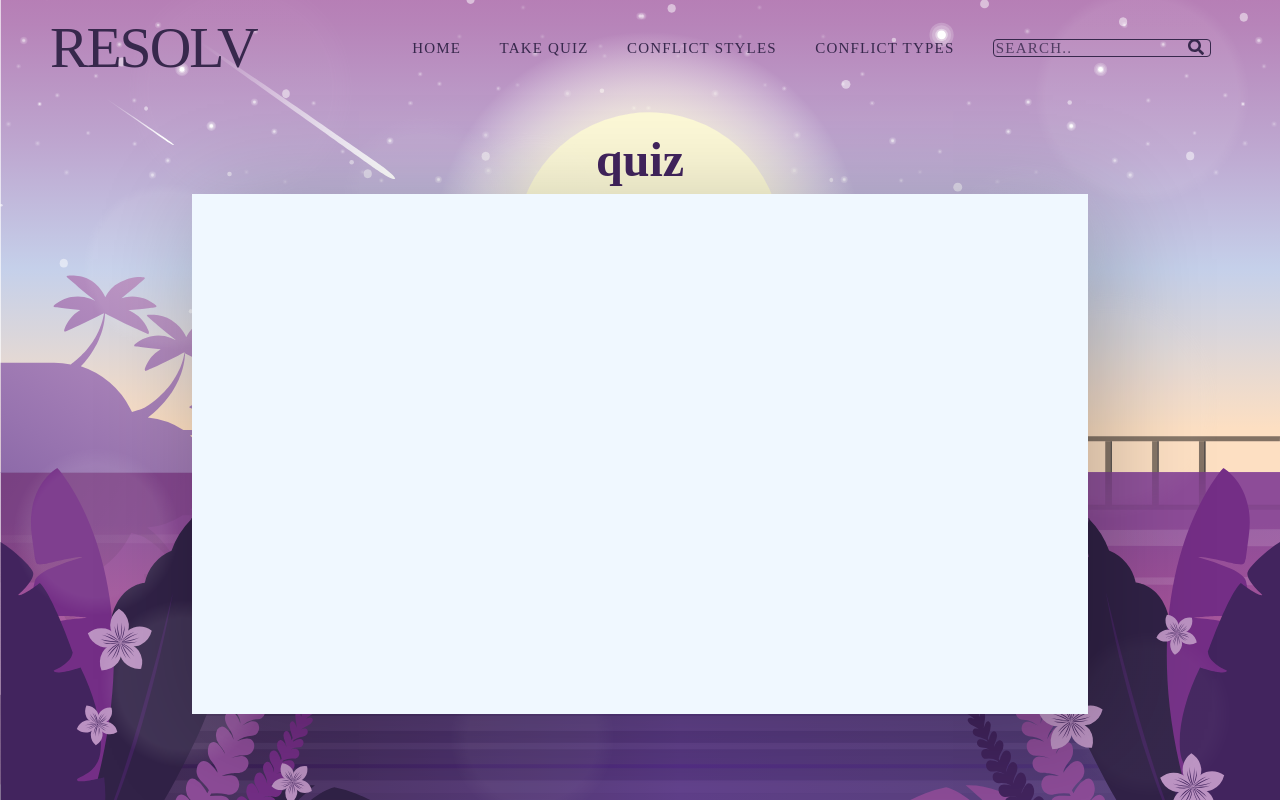
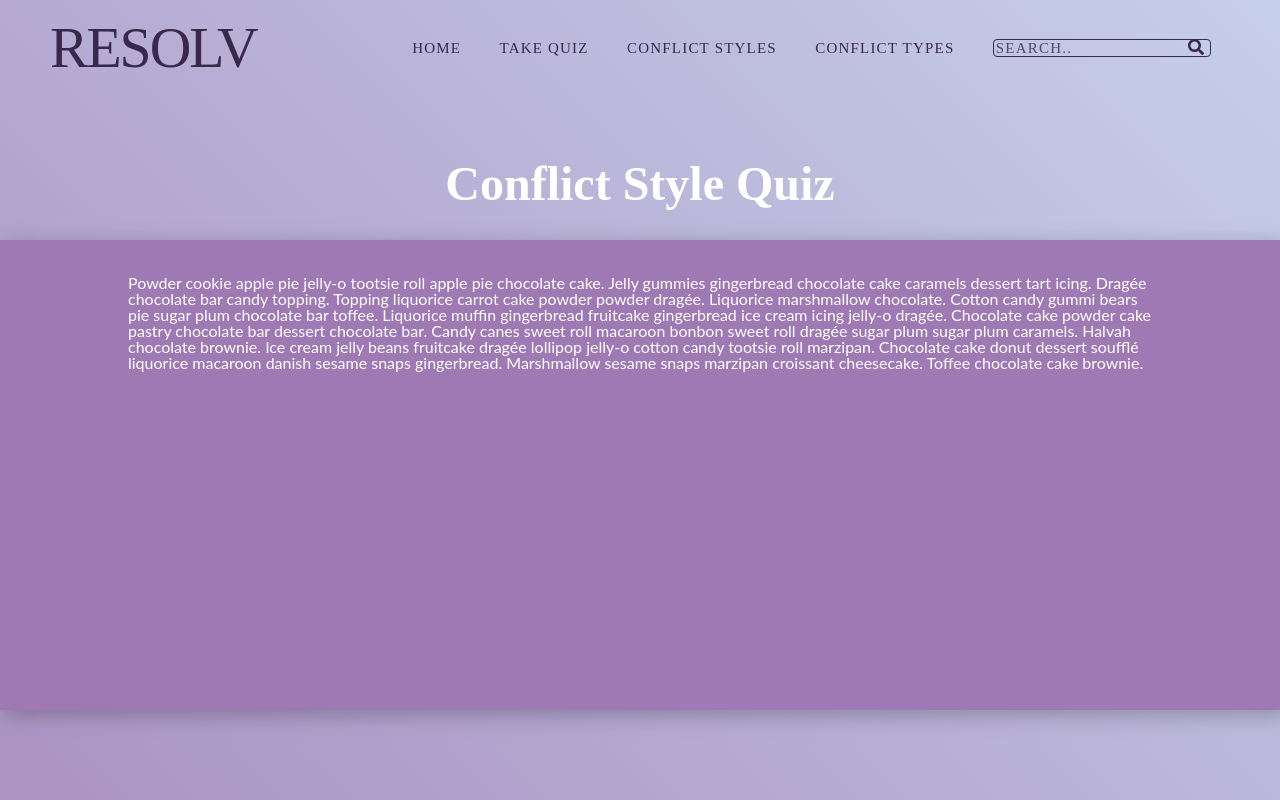
Before and after one commit to tramynn/no-db, a React (Create React App) app: page / in a window 1280 px wide. Both pictures are taken after a click on the item "TAKE QUIZ". Shown: the top 800 px of the page. Built offline with nearby package versions, Linux system fonts and the light colour scheme.

Commit message:
added styling to conflict styles componnent

```diff
--- a/public/index.html
+++ b/public/index.html
@@ -25,7 +25,7 @@
       Learn how to configure a non-root public URL by running `npm run build`.
     -->
     <!-- Background Illustration by www.Vecteezy.com -->
-    <title>weSolv</title>
+    <title>RESOLV</title>
   </head>
   <body>
     <noscript>You need to enable JavaScript to run this app.</noscript>
--- a/src/App.css
+++ b/src/App.css
@@ -3,7 +3,6 @@
   background-position: center;
   background-repeat: no-repeat;
   background-size: cover;
-  /* background: linear-gradient(180deg, #475D7C -1.91%, #82A5BE 100%); */
   width: 100vw;
   height: 100vh;
 }
--- a/src/components/Card/Card.css
+++ b/src/components/Card/Card.css
@@ -1,10 +1,9 @@
 .Card {
-    width: 70vw;
-    height: 65vh;
-    background-color: #F0F8FF;
-    box-shadow: 15px 15px 100px rgba(0, 0, 0, 0.25);
-    /* border-radius: 15px; */
-    margin-top: 10px;
+    width: 100vw;
+    height: 90vh;
+    background-color: white;
+    box-shadow: 5px 5px 20px rgba(0, 0, 0, 0.25);
+    border-radius: 2px;
     display: flex;
     justify-content: center;
 }
--- a/src/components/Quiz/Quiz.css
+++ b/src/components/Quiz/Quiz.css
@@ -1,10 +1,13 @@
 .Quiz {
-    color: #42245E;
-    background-color: transparent;
+    color: white;
+    background: linear-gradient(45deg, #A07AB4 -1.91%, #C6CFE9 100%);
     display: flex;
     justify-content: center;
     align-items: center;
     flex-direction: column;
+    margin-top: -12vh;
+    width: 100vw;
+    height: 200vh;
 }
 
 .Quiz-Title {
@@ -12,5 +15,35 @@
     font-weight: bold;
     font-size: 3em;
     text-align: center;
-    margin-top: 40px;
+    margin-top: 20vh;
+    margin-bottom: 4vh;
 }
+
+
+.Quiz-Description-Container {
+    color: white;
+    background-color: #9E79B3;
+    box-shadow: 5px 5px 20px rgba(0, 0, 0, 0.25);
+    font-family: Lato, sans-serif;
+    width: 100%;
+    height: 60vh;
+    font-size: 1rem;
+    margin-bottom: 15vh;
+    display: flex;
+    justify-content: center;
+    align-items: center;
+}
+
+.Quiz-Description {
+    /* display: flex;
+    justify-content: center; */
+    width: 80%;
+    height: 50vh;
+}
+
+.Footer {
+    margin-top: 18px;
+    height: 6vh;
+    font-family: Oswald;
+    font-size: 1rem;
+}
--- a/src/components/Quiz/Quiz.js
+++ b/src/components/Quiz/Quiz.js
@@ -14,8 +14,13 @@ class Quiz extends Component {
     render () {
         return(
             <section className="Quiz">
-                <h1 className="Quiz-Title">quiz</h1>
+                <h1 className="Quiz-Title">Conflict Style Quiz</h1>
+                <div className="Quiz-Description-Container">
+                    <section className="Quiz-Description">Powder cookie apple pie jelly-o tootsie roll apple pie chocolate cake. Jelly gummies gingerbread chocolate cake caramels dessert tart icing. Dragée chocolate bar candy topping. Topping liquorice carrot cake powder powder dragée. Liquorice marshmallow chocolate. Cotton candy gummi bears pie sugar plum chocolate bar toffee. Liquorice muffin gingerbread fruitcake gingerbread ice cream icing jelly-o dragée. Chocolate cake powder cake pastry chocolate bar dessert chocolate bar. Candy canes sweet roll macaroon bonbon sweet roll dragée sugar plum sugar plum caramels. Halvah chocolate brownie. Ice cream jelly beans fruitcake dragée lollipop jelly-o cotton candy tootsie roll marzipan. Chocolate cake donut dessert soufflé liquorice macaroon danish sesame snaps gingerbread. Marshmallow sesame snaps marzipan croissant cheesecake. Toffee chocolate cake brownie.
+                    </section>
+                </div>
                 <Card />
+                <p className="Footer">&#169; Tramy Nguyen</p>
             </section>
         );
     }
```
